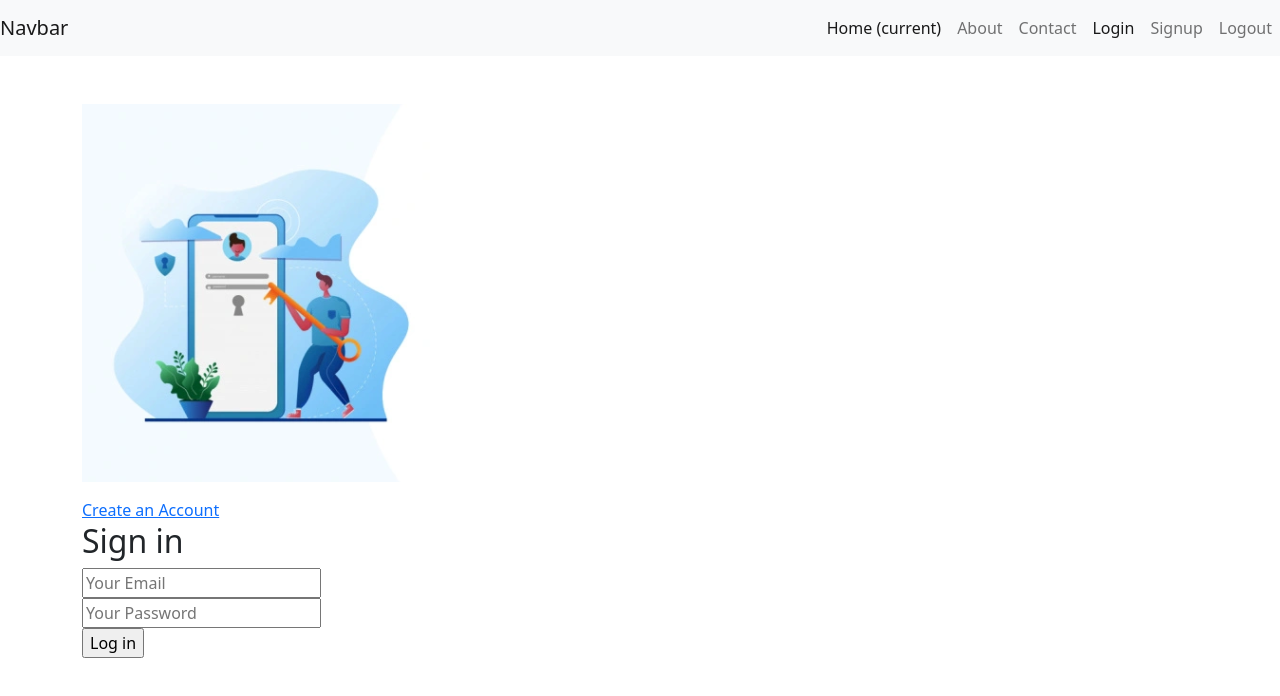
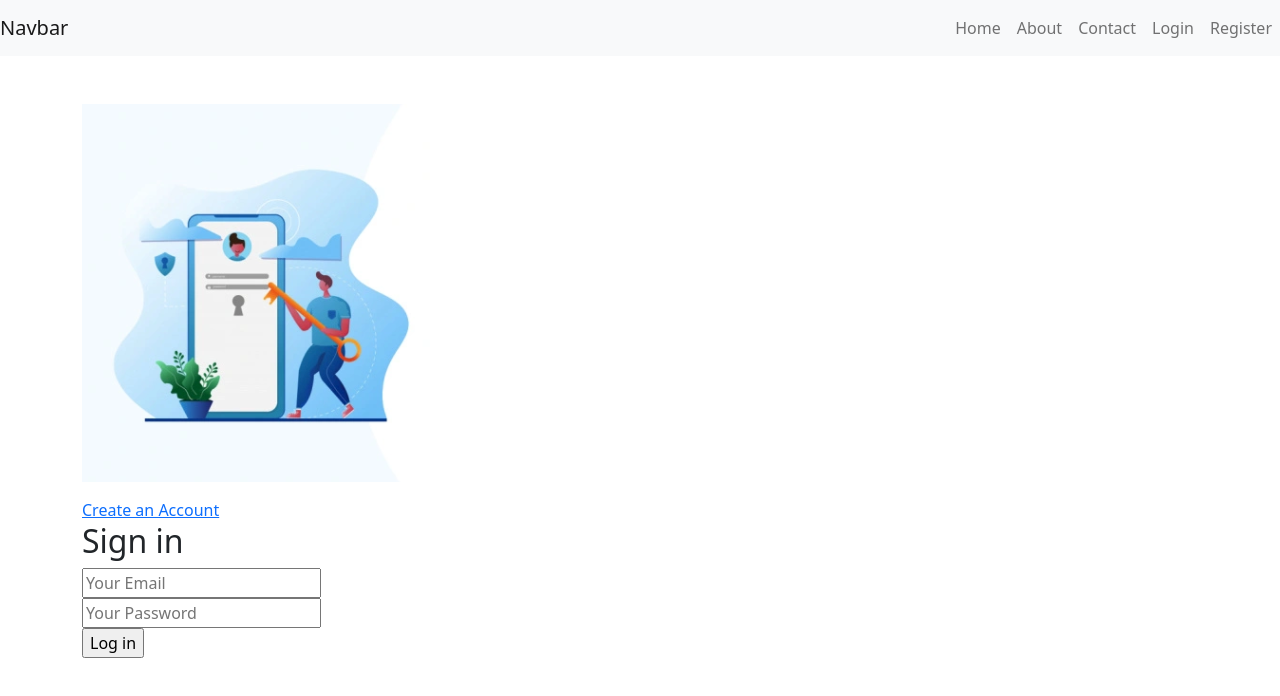
Before and after one commit to farid555/mernDvb, a React (Create React App) app in the folder client/: page /login in a window 1280 px wide. Shown: the top 696 px of the page. Built offline with nearby package versions, Linux system fonts and the light colour scheme; the HTML template or start-up script is replaced by a standard one.

Commit message:
Toggle Login Logout in Navbar

```diff
--- a/client/src/App.js
+++ b/client/src/App.js
@@ -1,3 +1,4 @@
+import React, { createContext, useReducer } from 'react';
 import Home from './components/Home';
 import Navbar from './components/Navbar';
 import Signup from './components/Signup';
@@ -9,11 +10,16 @@ import Logout from './components/Logout'
 import { Switch, Route } from 'react-router-dom';
 import 'bootstrap/dist/css/bootstrap.css';
 
-function App() {
+
+import { initialState, reducer } from "../src/reducer/UseReducer";
+
+
+
+// 1.contextApi
+export const UserContext = createContext();
+
+const Routing = () => {
   return (
-    <div className="App">
-      <Navbar />
-
     <Switch>
       <Route exact path="/">
         <Home />
@@ -37,7 +43,27 @@ function App() {
         <Errorpage />
       </Route>
     </Switch>
-    </div>
+  )
+}
+
+
+
+const App = () => {
+
+  const [state, dispatch] = useReducer(reducer, initialState)
+
+  return (
+
+    <>
+      <UserContext.Provider value={{ state, dispatch }}>
+
+        <Navbar />
+        <Routing />
+
+
+      </UserContext.Provider>
+    </>
+
   );
 }
 
--- a/client/src/components/Login.js
+++ b/client/src/components/Login.js
@@ -1,9 +1,15 @@
-import React, { useState } from 'react'
+import React, { useState, useContext } from 'react'
 import 'bootstrap/dist/css/bootstrap.css';
 import { NavLink, useHistory } from 'react-router-dom';
 import signup from "../images/signup.png"
 
+import { UserContext } from "../App";
+
 const Login = () => {
+
+
+    const { state, dispatch } = useContext(UserContext);
+
     const history = useHistory();
     const [email, setEmail] = useState('');
     const [password, setPassword] = useState('');
@@ -29,6 +35,7 @@ const Login = () => {
         if (res.status === 422 || !data) {
             window.alert("Invalid Credentials")
         } else {
+            dispatch({ type: "USER", payload: true });
             window.alert("Login Successfull");
             history.push("/");
         }
--- a/client/src/components/Logout.js
+++ b/client/src/components/Logout.js
@@ -1,8 +1,11 @@
 import { useHistory } from 'react-router-dom';
-import React, { useEffect } from 'react'
+import React, { useEffect, useContext } from 'react'
+import { UserContext } from "../App";
 
 
 const Logout = () => {
+
+    const { state, dispatch } = useContext(UserContext);
     const history = useHistory();
     //Promise
     useEffect(() => {
@@ -15,6 +18,7 @@ const Logout = () => {
             },
             credentials: "include"
         }).then((res) => {
+            dispatch({ type: "USER", payload: false });
             history.push('/login', { replace: true });
             if (!res.status === 200) {
                 const error = new Error(res.error);
--- a/client/src/components/Navbar.js
+++ b/client/src/components/Navbar.js
@@ -1,7 +1,53 @@
-import React from 'react'
+import React, { useContext } from 'react'
 import 'bootstrap/dist/css/bootstrap.css';
 import { NavLink } from 'react-router-dom';
+
+import { UserContext } from "../App";
+
 const Navbar = () => {
+    const { state, dispatch } = useContext(UserContext);
+
+    const RenderMenu = () => {
+        if (state) {
+            return (
+                <>
+                    <li className="nav-item active">
+                        <NavLink exact activeClassName="active-page" className="nav-link" to="/">Home </NavLink>
+                    </li>
+                    <li className="nav-item">
+                        <NavLink exact activeClassName="active-page" className="nav-link" to="/about">About</NavLink>
+                    </li>
+                    <li className="nav-item">
+                        <NavLink exact activeClassName="active-page" className="nav-link" to="/contact">Contact</NavLink>
+                    </li>
+
+                    <li className="nav-item">
+                        <NavLink exact activeClassName="active-page" className="nav-link" to="/logout">Logout</NavLink>
+                    </li>
+                </>
+            )
+        } else {
+            return (
+                <>
+                    <li className="nav-item active">
+                        <NavLink exact activeClassName="active-page" className="nav-link" to="/">Home </NavLink>
+                    </li>
+                    <li className="nav-item">
+                        <NavLink exact activeClassName="active-page" className="nav-link" to="/about">About</NavLink>
+                    </li>
+                    <li className="nav-item">
+                        <NavLink exact activeClassName="active-page" className="nav-link" to="/contact">Contact</NavLink>
+                    </li>
+                    <li className="nav-item">
+                        <NavLink exact activeClassName="active-page" className="nav-link" to="/login">Login</NavLink>
+                    </li>
+                    <li className="nav-item">
+                        <NavLink exact activeClassName="active-page" className="nav-link" to="/signup">Register</NavLink>
+                    </li>
+                </>
+            )
+        }
+    }
     return (
         <>
             <nav className="navbar navbar-expand-lg navbar-light bg-light">
@@ -12,27 +58,8 @@ const Navbar = () => {
 
                 <div className="collapse navbar-collapse justify-content-end">
                     <ul className="navbar-nav ml-auto">
-                        <li className="nav-item active">
-                            <NavLink className="nav-link" to="/">Home <span className="sr-only">(current)</span></NavLink>
-                        </li>
-                        <li className="nav-item">
-                            <NavLink className="nav-link" to="/about">About</NavLink>
-                        </li>
-                        <li className="nav-item">
-                            <NavLink className="nav-link" to="/contact">Contact</NavLink>
-                        </li>
 
-                        <li className="nav-item">
-                            <NavLink className="nav-link" to="/login">Login</NavLink>
-                        </li>
-                        <li className="nav-item">
-                            <NavLink className="nav-link" to="/signup">Signup</NavLink>
-                        </li>
-
-                        <li className="nav-item">
-                            <NavLink className="nav-link" to="/logout">Logout</NavLink>
-                        </li>
-
+                        <RenderMenu />
 
                     </ul>
 
--- /dev/null
+++ b/client/src/reducer/UseReducer.js
@@ -0,0 +1,8 @@
+export const initialState = null;
+
+export const reducer = (state, action) => {
+    if (action.type === "USER") {
+        return action.payload;
+    }
+    return state;
+}
```
Lines whose indentation alone changed are shown as unchanged.
